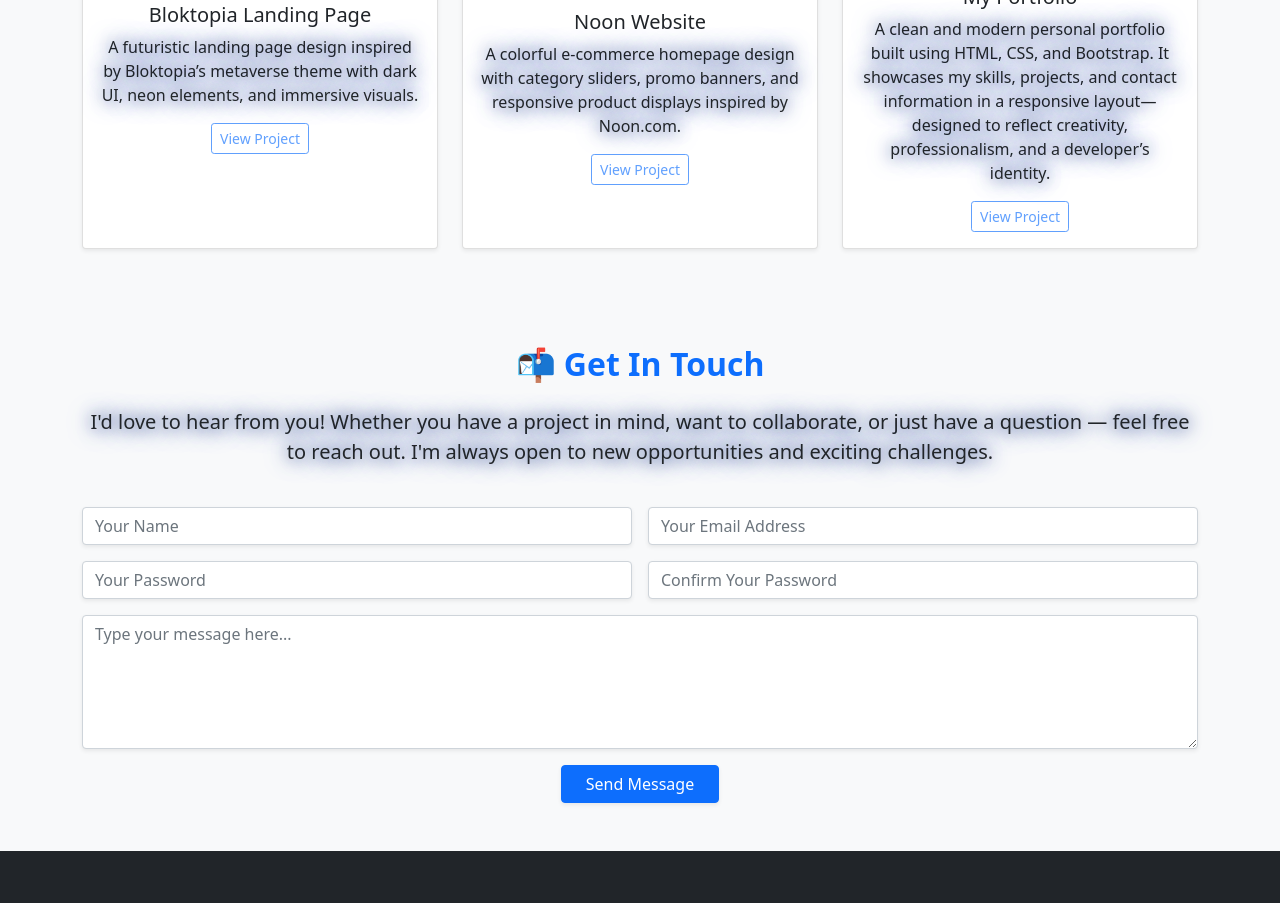
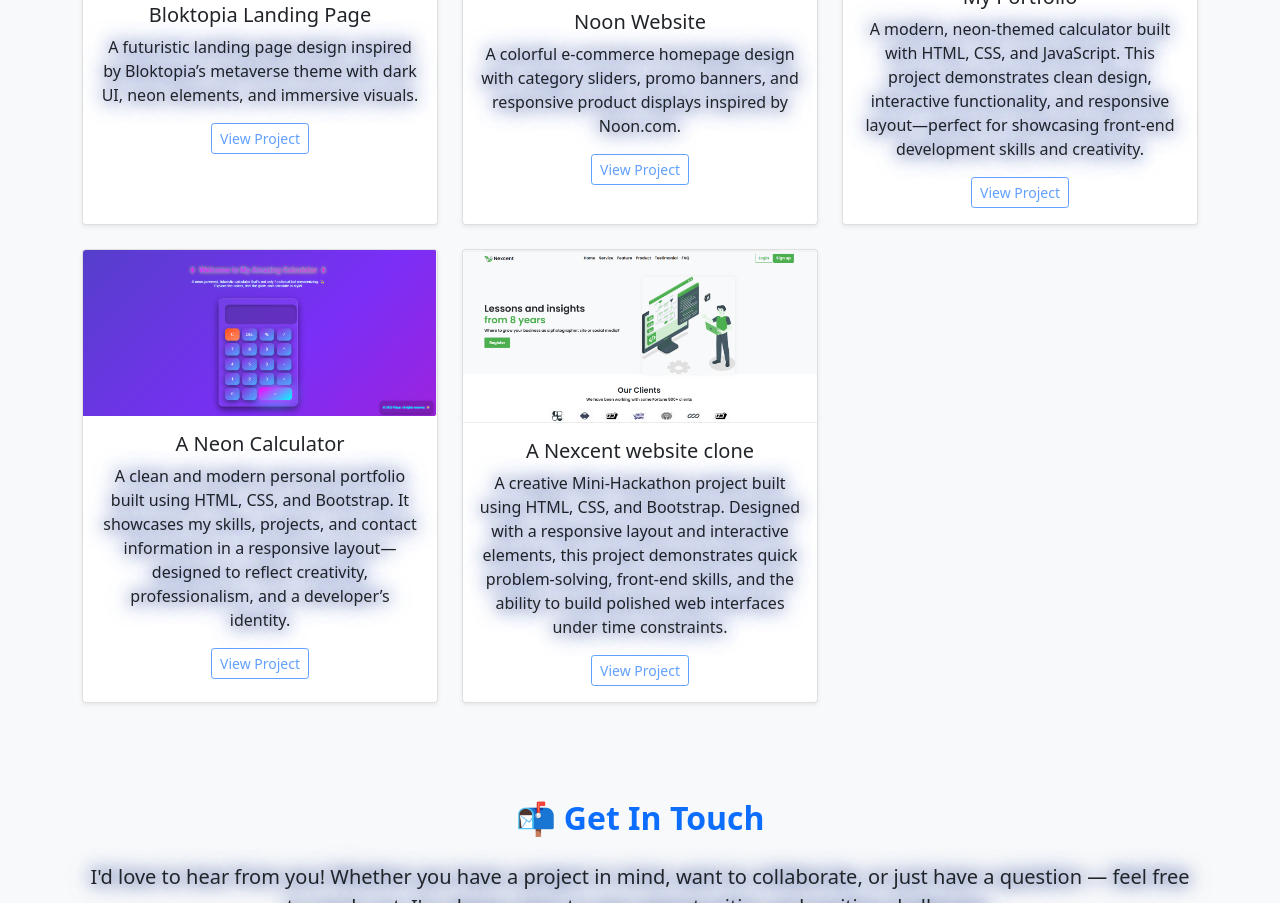
Before and after one commit to Waqar-5/my_portfolio, a plain HTML site: page index.html in a window 1280 px wide. Shown: the part 2381-3284 px from the top of the page. Drawn offline with nearby package versions, Linux system fonts and the light colour scheme.

Commit message:
added some other projects which I made recently..

```diff
--- a/index.html
+++ b/index.html
@@ -16,7 +16,7 @@
 
   <!-- ioc -->
   <!-- Custom CSS -->
-  <link rel="stylesheet" href="styles.css"/>
+  <link rel="stylesheet" href="style.css"/>
 
 
 </head>
@@ -196,10 +196,38 @@
           <img src="./assets/portfolio.png" class="card-img-top" alt="My Portfolio Project" >
           <div class="card-body">
             <h5 class="card-title">My Portfolio</h5>
+         <p class="card-text">
+A modern, neon-themed calculator built with HTML, CSS, and JavaScript. This project demonstrates clean design, interactive functionality, and responsive layout—perfect for showcasing front-end development skills and creativity.
+</p>
+            <a href="#" class="btn btn-outline-primary btn-sm disabled">View Project</a>
+          </div>
+        </div>
+      </div>
+
+      <!-- simple calculator -->
+       <div class="col">
+        <div class="card h-100 shadow-sm">
+          <img src="./assets/calculator.png" class="card-img-top" alt="A simple Neon Calculator Project" >
+          <div class="card-body">
+            <h5 class="card-title">A Neon Calculator</h5>
             <p class="card-text">
   A clean and modern personal portfolio built using HTML, CSS, and Bootstrap. It showcases my skills, projects, and contact information in a responsive layout—designed to reflect creativity, professionalism, and a developer’s identity.
 </p>
-            <a href="#" class="btn btn-outline-primary btn-sm disabled">View Project</a>
+            <a href="https://waqar-5.github.io/Simple-Calculator-Using--JS-HTML-CSS/" class="btn btn-outline-primary btn-sm disabled">View Project</a>
+          </div>
+        </div>
+      </div>
+
+       <!-- mini_hackathon -->
+       <div class="col">
+        <div class="card h-100 shadow-sm">
+          <img src="./assets/mini-hackthon-pic.png" class="card-img-top" alt="A Mini-Hackthon website Project" >
+          <div class="card-body">
+            <h5 class="card-title">A Nexcent website clone</h5>
+            <p class="card-text">
+A creative Mini-Hackathon project built using HTML, CSS, and Bootstrap. Designed with a responsive layout and interactive elements, this project demonstrates quick problem-solving, front-end skills, and the ability to build polished web interfaces under time constraints.
+</p>
+            <a href="https://waqar-5.github.io/Mini_Hackathon/" class="btn btn-outline-primary btn-sm disabled">View Project</a>
           </div>
         </div>
       </div>
```
Also changed, not shown: assets/calculator.png (added), assets/mini-hackthon-pic.png (added), style.css (renamed from styles.css).
